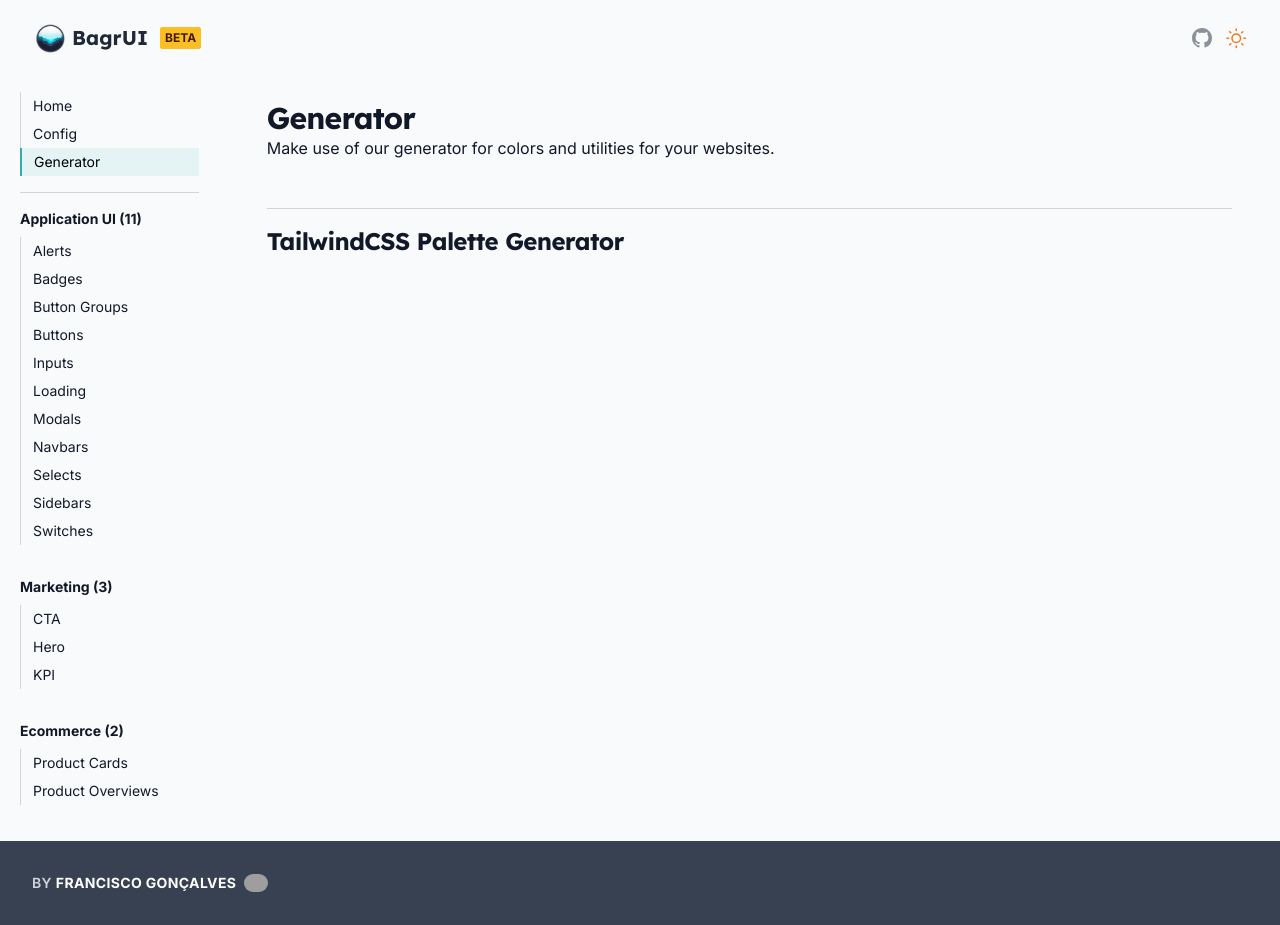
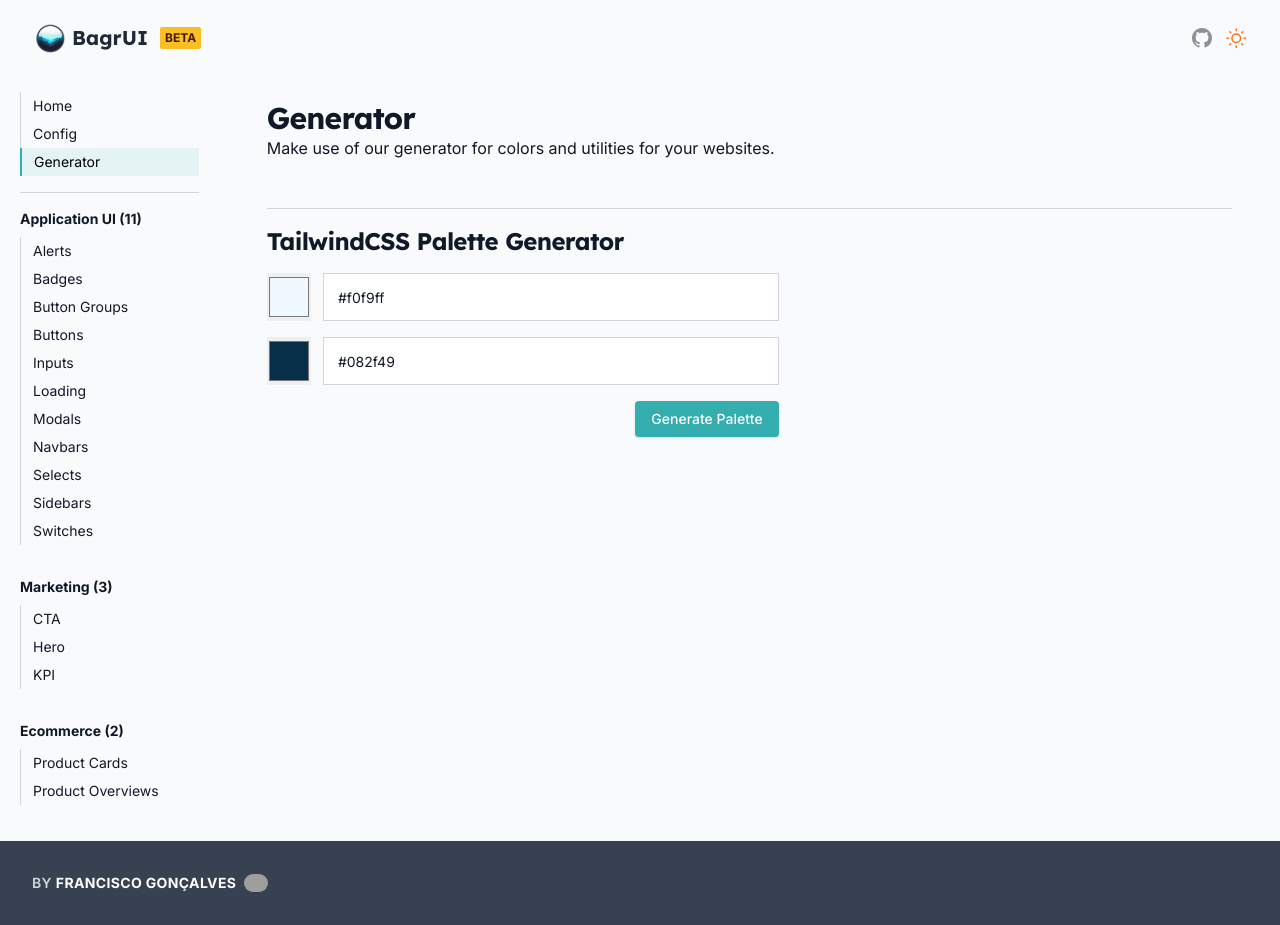
Before and after one commit to kiko-g/bagr-ui, a Next.js app: page /generator in a window 1280 px wide. Built offline with nearby package versions, Linux system fonts and the light colour scheme; grey boxes are pictures that could not be loaded.

Commit message:
add: color inputs

```diff
--- a/components/ComponentShowcase.tsx
+++ b/components/ComponentShowcase.tsx
@@ -52,8 +52,8 @@ export function ComponentShowcase({ name, path, collapseAll = false, Component }
           className={clsx(
             inter.className,
             isOpen
-              ? "bg-slate-800 text-white hover:opacity-80 dark:bg-secondary"
-              : "font-normal hover:bg-primary/10 dark:hover:bg-secondary/20",
+              ? "bg-slate-800 text-white dark:bg-secondary"
+              : "font-normal hover:text-primary dark:hover:text-secondary",
             "flex items-center justify-between gap-x-1.5 px-3 py-4 transition-all ease-in-out",
           )}
         >
--- a/components/ComponentTypePage.tsx
+++ b/components/ComponentTypePage.tsx
@@ -46,7 +46,7 @@ export function ComponentTypePage({ title, components }: Props) {
           />
         </div>
 
-        <ul className="grid grid-cols-1 gap-0 divide-y divide-slate-300 dark:divide-white/10">
+        <ul className="flex flex-col divide-y divide-slate-300 dark:divide-white/10">
           {filteredComponents?.length > 0 ? (
             filteredComponents.map((button, buttonIx) => (
               <ComponentShowcase
--- a/pages/generator.tsx
+++ b/pages/generator.tsx
@@ -6,6 +6,9 @@ import { Layout } from "@/components/Layout"
 const lexend = Lexend({ subsets: ["latin"] })
 
 export default function Generator() {
+  const [firstColor, setFirstColor] = React.useState("#f0f9ff")
+  const [secondColor, setSecondColor] = React.useState("#082f49")
+
   return (
     <Layout location="Generator" sidebar>
       <div className="my-1 max-w-full py-4 md:max-w-xl lg:max-w-2xl lg:py-6 xl:max-w-3xl">
@@ -30,6 +33,55 @@ export default function Generator() {
           >
             TailwindCSS Palette Generator
           </h3>
+
+          <section className="mt-4 flex flex-col gap-4">
+            {/* First Color Picker */}
+            <div className="flex max-w-lg items-center gap-3">
+              <input
+                type="color"
+                value={firstColor}
+                onChange={(e) => setFirstColor(e.target.value)}
+                className="h-12 cursor-pointer transition hover:opacity-80"
+              />
+              <input
+                type="text"
+                id="firstColor"
+                name="firstColor"
+                value={firstColor}
+                onChange={(e) => setFirstColor(e.target.value)}
+                placeholder="First Color"
+                className="h-12 w-full border border-gray-300 bg-white px-2 py-2 text-xs font-normal transition placeholder:font-light placeholder:text-gray-400 hover:border-primary/80 hover:bg-primary/5 focus:border-primary focus:accent-primary focus:ring-0 focus:ring-primary focus:ring-offset-0 dark:border-gray-200/10 dark:bg-gray-100/5  dark:placeholder:text-gray-400 dark:hover:border-secondary/70 dark:hover:bg-secondary/5 dark:focus:border-secondary/80 dark:focus:ring-0 dark:focus:ring-secondary lg:px-3.5 lg:py-2.5 lg:text-sm"
+              />
+            </div>
+
+            {/* Second Color Picker */}
+            <div className="flex max-w-lg items-center gap-3">
+              <input
+                type="color"
+                value={secondColor}
+                onChange={(e) => setSecondColor(e.target.value)}
+                className="h-12 cursor-pointer transition hover:opacity-80"
+              />
+              <input
+                type="text"
+                id="secondColor"
+                name="secondColor"
+                value={secondColor}
+                onChange={(e) => setSecondColor(e.target.value)}
+                placeholder="Second Color"
+                className="h-12 w-full border border-gray-300 bg-white px-2 py-2 text-xs font-normal transition placeholder:font-light placeholder:text-gray-400 hover:border-primary/80 hover:bg-primary/5 focus:border-primary focus:accent-primary focus:ring-0 focus:ring-primary focus:ring-offset-0 dark:border-gray-200/10 dark:bg-gray-100/5  dark:placeholder:text-gray-400 dark:hover:border-secondary/70 dark:hover:bg-secondary/5 dark:focus:border-secondary/80 dark:focus:ring-0 dark:focus:ring-secondary lg:px-3.5 lg:py-2.5 lg:text-sm"
+              />
+            </div>
+
+            <div className="flex w-full max-w-lg items-center justify-end">
+              <button
+                type="button"
+                className="rounded bg-primary px-4 py-2 text-sm font-medium text-white shadow transition hover:opacity-80 dark:bg-secondary"
+              >
+                Generate Palette
+              </button>
+            </div>
+          </section>
         </li>
       </ul>
     </Layout>
```
